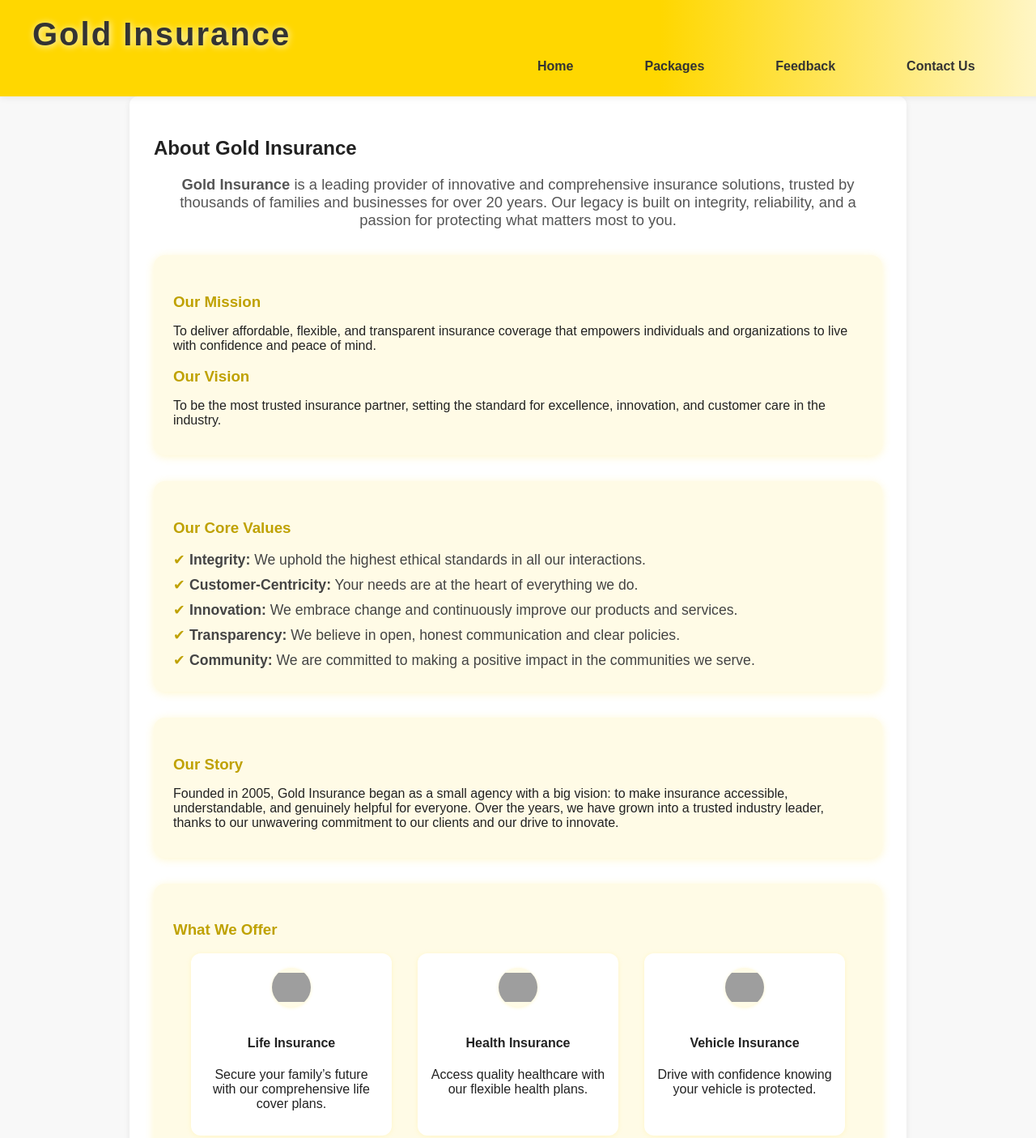
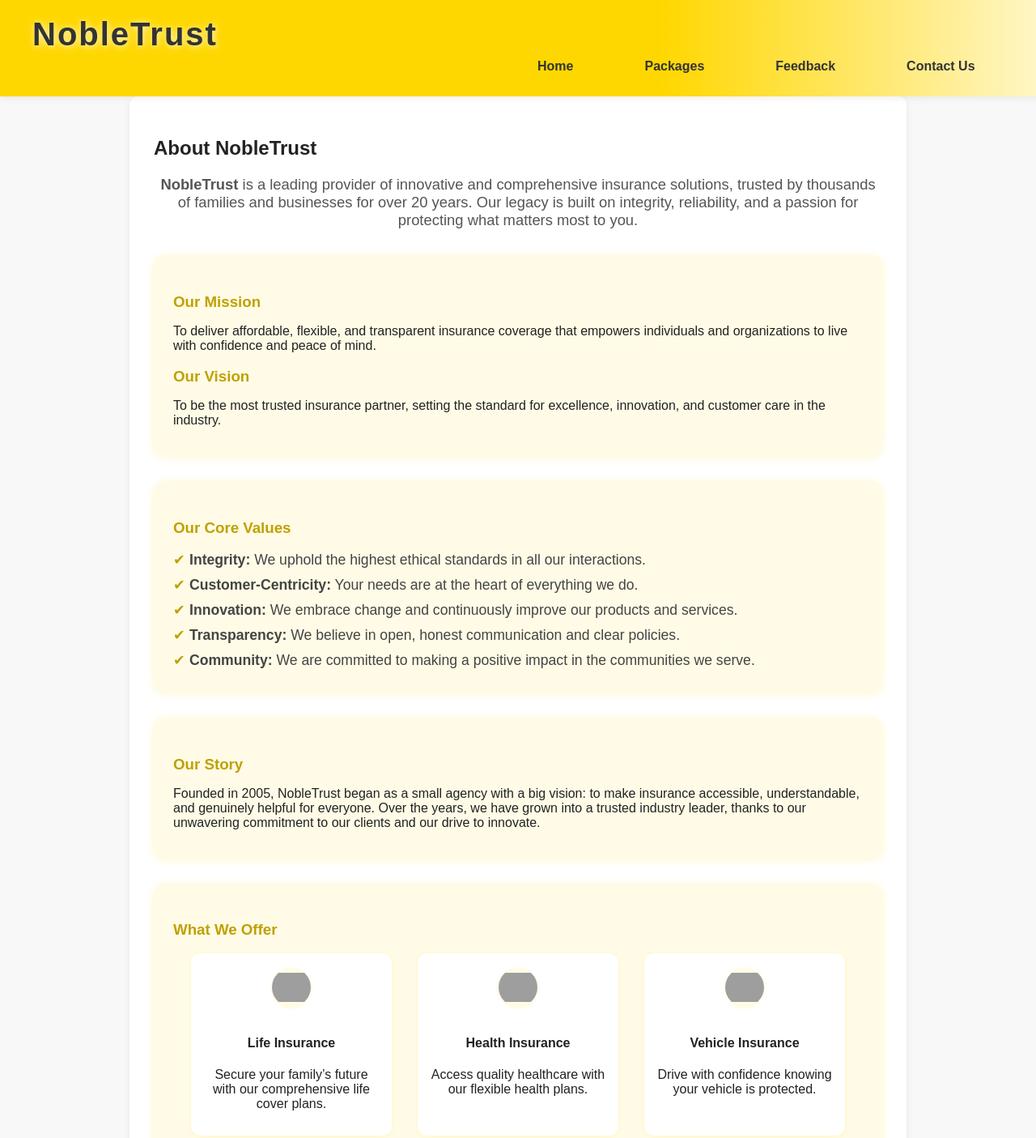
Before and after one commit to JordanCJ7/Gold-Insurance, a plain HTML site: page about.html in a window 1280 px wide. Shown: the top 1405 px of the page at 81% size. Drawn offline with Linux system fonts and the light colour scheme; grey boxes are pictures that could not be loaded.

Commit message:
Update about.html

```diff
--- a/about.html
+++ b/about.html
@@ -3,12 +3,12 @@
 <head>
     <meta charset="UTF-8">
     <meta name="viewport" content="width=device-width, initial-scale=1.0">
-    <title>Gold Insurance - About Us</title>
+    <title>NobleTrust - About Us</title>
     <link rel="stylesheet" href="css/styles.css">
 </head>
 <body>
     <header>
-        <h1><a href="index.html" class="header-home-link">Gold Insurance</a></h1>
+        <h1><a href="index.html" class="header-home-link">NobleTrust</a></h1>
         <nav>
             <a href="index.html">Home</a>
             <a href="packages.html">Packages</a>
@@ -18,9 +18,9 @@
         </nav>
     </header>
     <section class="about">
-        <h2>About Gold Insurance</h2>
+        <h2>About NobleTrust</h2>
         <div class="about-intro">
-            <p><strong>Gold Insurance</strong> is a leading provider of innovative and comprehensive insurance solutions, trusted by thousands of families and businesses for over 20 years. Our legacy is built on integrity, reliability, and a passion for protecting what matters most to you.</p>
+            <p><strong>NobleTrust</strong> is a leading provider of innovative and comprehensive insurance solutions, trusted by thousands of families and businesses for over 20 years. Our legacy is built on integrity, reliability, and a passion for protecting what matters most to you.</p>
         </div>
         <div class="about-mission-vision">
             <h3>Our Mission</h3>
@@ -40,7 +40,7 @@
         </div>
         <div class="about-history">
             <h3>Our Story</h3>
-            <p>Founded in 2005, Gold Insurance began as a small agency with a big vision: to make insurance accessible, understandable, and genuinely helpful for everyone. Over the years, we have grown into a trusted industry leader, thanks to our unwavering commitment to our clients and our drive to innovate.</p>
+            <p>Founded in 2005, NobleTrust began as a small agency with a big vision: to make insurance accessible, understandable, and genuinely helpful for everyone. Over the years, we have grown into a trusted industry leader, thanks to our unwavering commitment to our clients and our drive to innovate.</p>
         </div>
         <div class="about-services">
             <h3>What We Offer</h3>
@@ -95,14 +95,14 @@
         </div>
         <div class="about-commitment">
             <h3>Our Commitment to You</h3>
-            <p>At Gold Insurance, we are more than just a provider—we are your partners in protection. We are committed to delivering exceptional service, fast claims processing, and ongoing support, ensuring you have the security and confidence to pursue your dreams.</p>
+            <p>At NobleTrust, we are more than just a provider—we are your partners in protection. We are committed to delivering exceptional service, fast claims processing, and ongoing support, ensuring you have the security and confidence to pursue your dreams.</p>
         </div>
         <div class="about-cta">
             <p><em>Discover the Gold Standard in insurance. <a href="packages.html" class="cta-btn">Explore our packages</a> or <br><br> <a href="contact.html" class="cta-btn secondary">contact us</a> today to get started!</em></p>
         </div>
     </section>
     <footer>
-        <p>&copy; 2025 Gold Insurance. All rights reserved.</p>
+        <p>&copy; 2025 NobleTrust. All rights reserved.</p>
     </footer>
 </body>
 </html>
```
